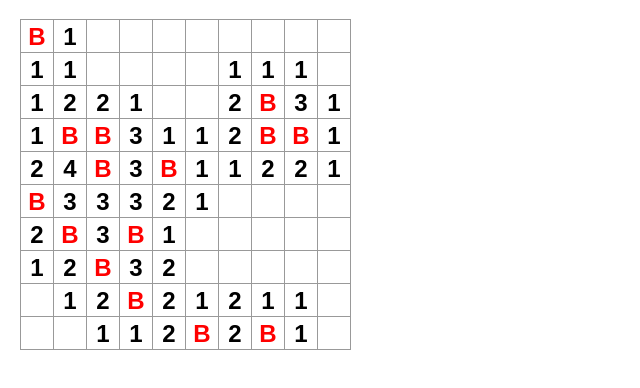
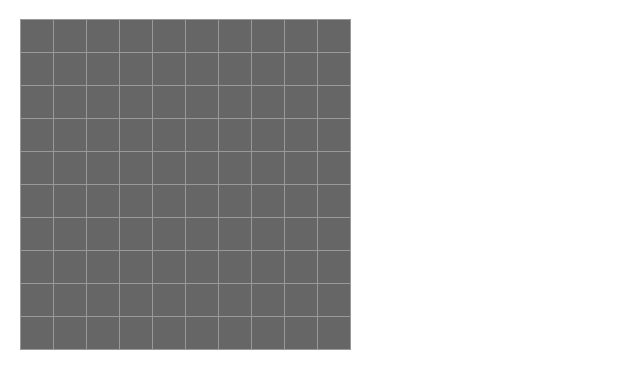
Before and after one commit to dylance/Minesweeper-React, a React (Create React App) app: page / in a window 1280 px wide. Shown: the top 388 px of the page, without its empty margins (0-640 px from the left). Built offline with nearby package versions, Linux system fonts and the light colour scheme.

Commit message:
Reveal values when clicked

```diff
--- a/src/components/Square.jsx
+++ b/src/components/Square.jsx
@@ -1,10 +1,23 @@
-import React from "react";
+import React, { Component } from "react";
 
-const Square = props => {
-  if (props.value === 'B') {
-    return <button className="square" style={{color: 'red'}}>{props.value}</button>;
+class Square extends Component {
+  state = {
+    hidden: true
   }
-  return <button className="square">{props.value}</button>;
+
+  clicked = () => {
+    this.setState({hidden: false})
+  }
+
+  render() {
+
+    if (this.state.hidden) {
+      return <button onClick={this.clicked} className="square" style={{background: '#666'}}></button>;
+    }
+    return (
+      <button className="square">{this.props.value}</button>
+    )
+  }
 };
 
 export default Square;
```
